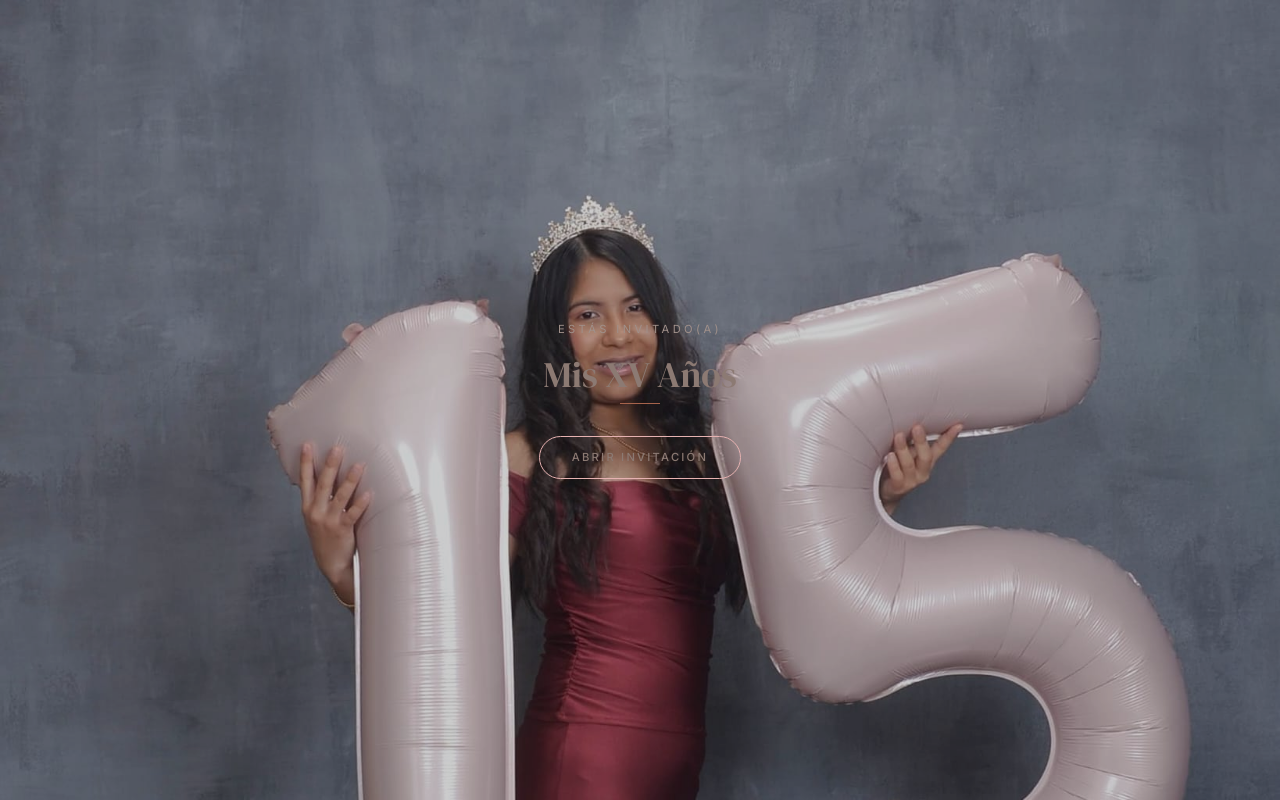
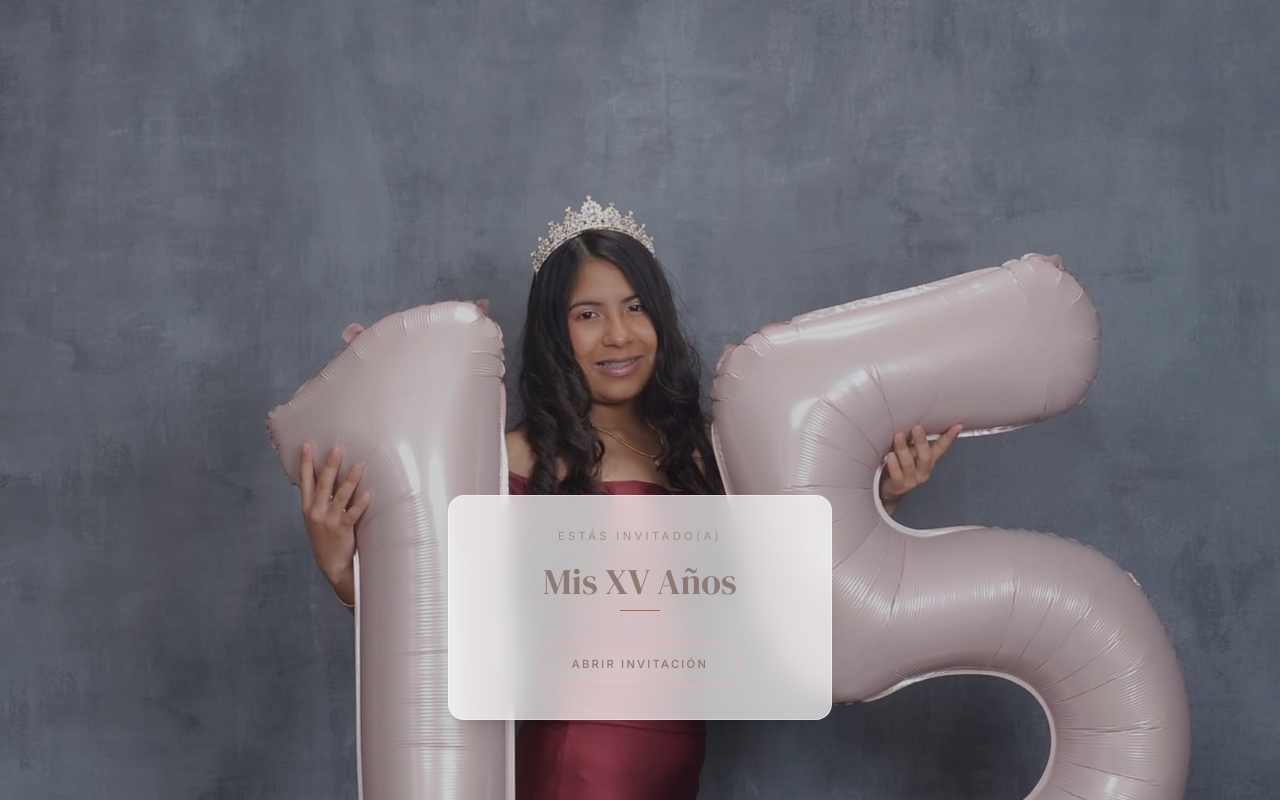
Before and after one commit to JCCJN04/paula, a Next.js app: page /paulaxv/ in a window 1280 px wide. Built offline with nearby package versions, Linux system fonts and the light colour scheme.

Commit message:
feat: Add Hero and EntranceOverlay components to display invitation details and manage initial access.

```diff
--- a/src/components/EntranceOverlay.tsx
+++ b/src/components/EntranceOverlay.tsx
@@ -46,15 +46,16 @@ export default function EntranceOverlay({ onOpen }: EntranceOverlayProps) {
         <div className="absolute inset-0 bg-black/20" />
       </div>
 
-      <p className="relative z-10 text-[0.7rem] tracking-[0.3em] uppercase text-ink-tertiary mb-4">
+      <div className="relative z-10 flex flex-col items-center mt-auto mb-20 p-8 rounded-2xl bg-white/70 backdrop-blur-md shadow-xl border border-white/40 w-[85%] max-w-sm">
+        <p className="text-[0.7rem] tracking-[0.3em] uppercase text-ink-tertiary mb-4">
           Estás invitado(a)
         </p>
 
-      <h1 className="relative z-10 font-display text-4xl text-ink mb-2">
+        <h1 className="font-display text-4xl text-ink mb-2">
           Mis XV Años
         </h1>
 
-      <div className="relative z-10 w-10 h-px bg-accent-muted mb-8" />
+        <div className="w-10 h-px bg-accent-muted mb-8" />
 
         <button
           onClick={() => {
@@ -62,12 +63,13 @@ export default function EntranceOverlay({ onOpen }: EntranceOverlayProps) {
             if (onOpen) onOpen();
             setTimeout(() => setMounted(false), 1000);
           }}
-        className="relative z-10 px-8 py-3 rounded-full text-ink text-[0.7rem] font-medium
+          className="px-8 py-3 rounded-full text-ink text-[0.7rem] font-medium
             tracking-[0.2em] uppercase border border-accent bg-transparent
             hover:bg-accent hover:text-white transition-all duration-300 cursor-pointer"
         >
           Abrir invitación
         </button>
       </div>
+    </div>
   );
 }
--- a/src/components/Hero.tsx
+++ b/src/components/Hero.tsx
@@ -49,9 +49,33 @@ export default function Hero() {
 
           <div className="animate-fade-in-up-d4 w-12 h-px bg-accent-muted mt-6 mb-3" />
 
-          <p className="animate-fade-in-up-d4 text-[0.7rem] tracking-[0.18em] uppercase text-ink-secondary">
+          <p className="animate-fade-in-up-d4 text-[0.7rem] tracking-[0.18em] uppercase text-ink-secondary mb-10">
             Sábado 25 de julio de 2026
           </p>
+
+          {/* Families section */}
+          <div className="animate-fade-in-up-d5 space-y-6">
+            <div>
+              <p className="text-[0.6rem] tracking-[0.2em] uppercase text-ink-tertiary mb-1">
+                En compañía de mis padres
+              </p>
+              <p className="font-display text-xl text-ink">
+                Crosby Marks
+              </p>
+              <p className="font-display text-xl text-ink">
+                Margarita Mendoza de Marks
+              </p>
+            </div>
+
+            <div>
+              <p className="text-[0.6rem] tracking-[0.2em] uppercase text-ink-tertiary mb-1">
+                Y mi madrina
+              </p>
+              <p className="font-display text-xl text-ink">
+                Itta Diaz
+              </p>
+            </div>
+          </div>
         </div>
       </div>
 
```
Lines whose indentation alone changed are shown as unchanged.
